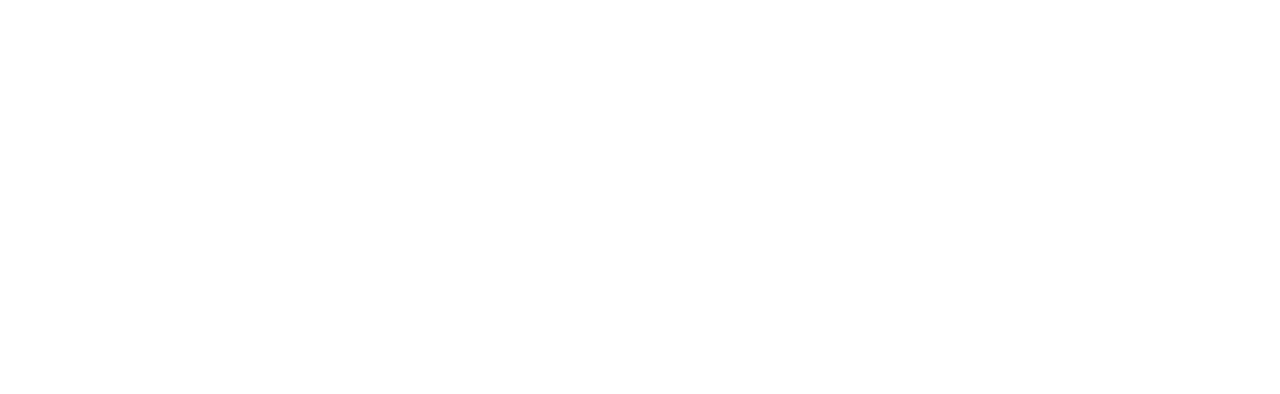
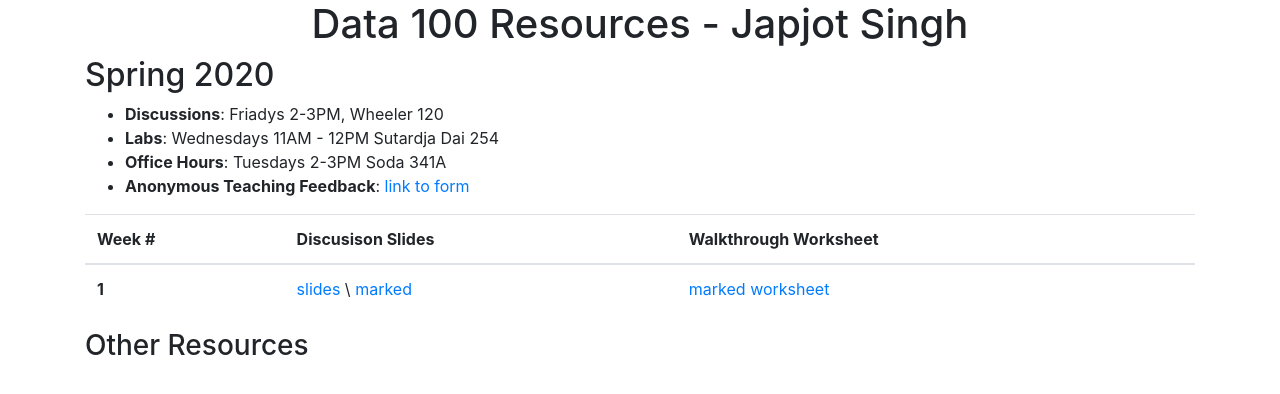
Before and after one commit to calzoom/calzoom.github.io, a plain HTML site: page index.html in a window 1280 px wide. Drawn offline with nearby package versions, Linux system fonts and the light colour scheme.

Commit message:
all upadted

```diff
--- a/css/styles.css
+++ b/css/styles.css
@@ -3,29 +3,5 @@ body {
 }
 
 h1 {
-    margin-top: 0;
+    margin-top: 100;
 }
-
-div {
-    background-color: #E4F9F5;
-}
-
-.top-container {
-    background-color: #E4F9F5;
-}
-
-.middle-container {
-    background-color: red;
-    width: 200px;
-    height: 200px;
-}
-
-.bottom-container {
-    background-color: blue;
-    width: 200px;
-    height: 200px;
-}
-
-.pro {
-    text-decoration: underline;
-}
--- a/index.html
+++ b/index.html
@@ -16,6 +16,40 @@
 </head>
 
     <body>
+        <center><h1>Data 100 Resources - Japjot Singh</h1></center>
+
+        <div class = "container">
+            <h2>Spring 2020</h2>
+            <ul>
+                <li> <b>Discussions</b>: Friadys 2-3PM, Wheeler 120 </li>
+                <li> <b>Labs</b>: Wednesdays 11AM - 12PM Sutardja Dai 254 </li>
+                <li> <b>Office Hours</b>: Tuesdays 2-3PM Soda 341A </li>
+                <li> <b>Anonymous Teaching Feedback</b>:  <a href="https://tinyurl.com/japjotfeedback">link to form</a></li>
+            </ul>
+        </div>
+
+        <div class = "container">
+            <table class="table table-hover">
+      <thead>
+        <tr>
+          <th scope="col">Week #</th>
+          <th scope="col">Discusison Slides</th>
+          <th scope="col">Walkthrough Worksheet</th>
+        </tr>
+      </thead>
+      <tbody>
+        <tr>
+          <th scope="row">1</th>
+          <td><a href="https://www.dropbox.com/s/r1z0lb3r4ueh354/disc01_slides.pdf?dl=0">slides</a> \ <a href="">marked</a></td>
+          <td><a href="">marked worksheet</a></td>
+        </tr>
+      </tbody>
+    </table>
+    </div>
+
+    <div class = "container">
+        <h3>Other Resources</h3>
+    </div>
 
         <script src="https://code.jquery.com/jquery-3.4.1.slim.min.js" integrity="sha384-J6qa4849blE2+poT4WnyKhv5vZF5SrPo0iEjwBvKU7imGFAV0wwj1yYfoRSJoZ+n" crossorigin="anonymous"></script>
     <script src="https://cdn.jsdelivr.net/npm/popper.js@1.16.0/dist/umd/popper.min.js" integrity="sha384-Q6E9RHvbIyZFJoft+2mJbHaEWldlvI9IOYy5n3zV9zzTtmI3UksdQRVvoxMfooAo" crossorigin="anonymous"></script>
```
